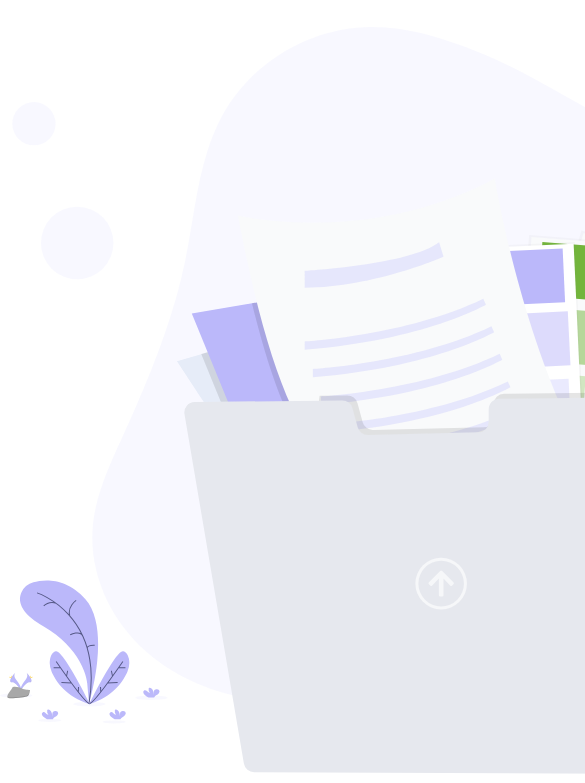
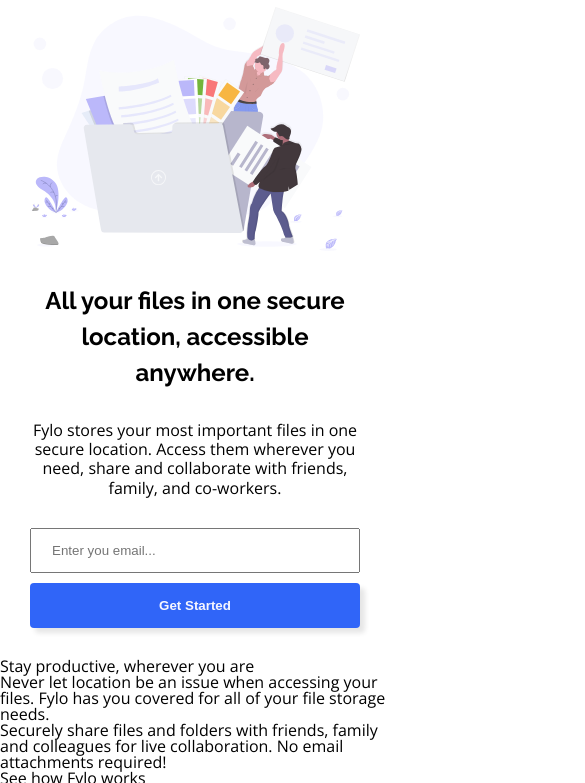
Before and after one commit to Arlaxia/fylo-landing-page, a plain HTML site: page index.html in a window 390 px wide. Shown: the part 103-886 px from the top of the page, 585 px wide, since content can reach past the window. Drawn offline with nearby package versions, Linux system fonts and the light colour scheme.

Commit message:
get-started section style

```diff
--- a/css/style-mobile.css
+++ b/css/style-mobile.css
@@ -1,5 +1,21 @@
 @import url('https://fonts.googleapis.com/css2?family=Raleway:wght@400;700&display=swap');
 @import url('https://fonts.googleapis.com/css2?family=Open+Sans&family=Raleway:wght@400;700&display=swap');
+
+:root {
+  --primary-dark-blue: hsl(243, 87%, 12%);
+  --primary-des-blue: hsl(238, 22%, 44%);
+  --accent-bright-blue: hsl(224, 93%, 58%);
+  --accent-moderate-cyan: hsl(170, 45%, 43%);
+  --neutral-grayish-blue: hsl(240, 75%, 98%);
+  --neutral-light-gray: hsl(0, 0%, 75%);
+
+  --heading-font: 'Raleway', sans-serif;
+  --body-font: 'Open Sans', sans-serif;
+}
+
+body {
+  font-family: var(--body-font);
+}
 
 /* Navbar */
 .navbar {
@@ -8,7 +24,7 @@
   justify-content: space-between;
 
   padding: 25px;
-  font-family: Raleway, sans-serif;
+  font-family: var(--heading-font);
 }
 
 .navbar--logo {
@@ -23,3 +39,47 @@
 
   font-size: 0.75rem;
 }
+
+/* Get started section */
+.get-started {
+  padding: 30px;
+  text-align: center;
+}
+
+.get-started--image {
+  width: 100%;
+}
+
+.get-started--title {
+  font-family: var(--heading-font);
+  font-weight: 700;
+  font-size: 1.5rem;
+  line-height: 1.5;
+
+  margin: 30px 0;
+}
+
+.get-started--text {
+  margin: 30px 0;
+  line-height: 1.2;
+}
+
+.get-started--form {
+  display: flex;
+  flex-flow: column;
+  gap: 10px;
+}
+
+.get-started--form input[type="email"] {
+  padding: 13px 20px;
+}
+
+.get-started--form button {
+  border: none;
+  background-color: var(--accent-bright-blue);
+  color: var(--neutral-grayish-blue);
+  font-weight: bold;
+  padding: 15px;
+  border-radius: 4px;
+  box-shadow: 5px 5px 5px rgba(0, 0, 0, 0.1);
+}
--- a/index.html
+++ b/index.html
@@ -9,7 +9,7 @@
   <title>Frontend Mentor | Fylo landing page with two column layout</title>
 
   <link rel="stylesheet" href="/css/reset.css">
-  <link rel="stylesheet" href="/css/style-mobile.css" media="(max-width:375px)">
+  <link rel="stylesheet" href="/css/style-mobile.css" media="(max-width:400px)">
 </head>
 <body>
 
@@ -26,15 +26,15 @@
 
 <main>
     <section class="get-started">
-      <img src="/images/illustration-1.svg" alt="illustration-1">
-      <h2>All your files in one secure location, accessible anywhere.</h2>
-      <p>
+      <img class="get-started--image" src="/images/illustration-1.svg" alt="illustration-1">
+      <h2 class="get-started--title">All your files in one secure location, accessible anywhere.</h2>
+      <p class="get-started--text">
         Fylo stores your most important files in one secure location.
         Access them wherever you need, share and collaborate with friends,
         family, and co-workers.
       </p>
-      <form action="lloc-fals.com">
-        <input type="email" id="email" placeholder="Enter you email...">
+      <form class="get-started--form" action="lloc-fals.com">
+        <input type="email" id="email" placeholder="Enter you email..." required>
         <button type="submit">Get Started</button>
       </form>
     </section>
```
Also changed, not shown: 1 other file.
